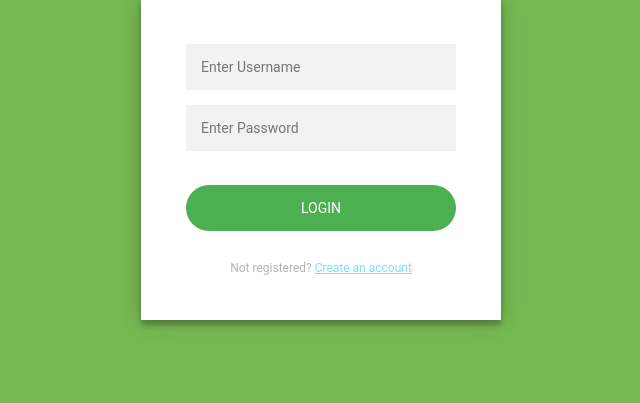
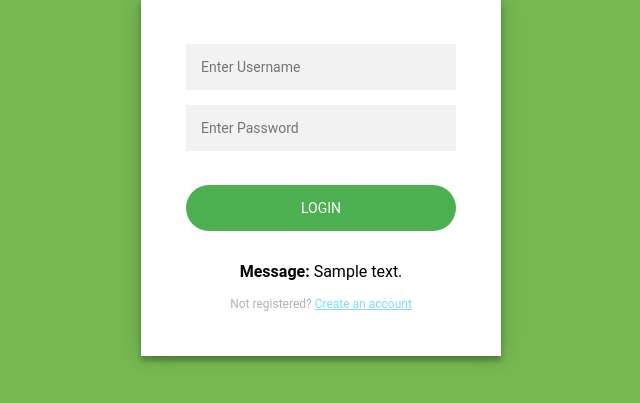
Before and after one commit to shishu1998/CourseRatingProject, a Flask app: template templates/index.html in a window 1280 px wide. Shown: the part 110-513 px from the top of the page, without its empty margins (319-959 px from the left). Run offline with Flask 2, Linux system fonts and the light colour scheme; the template is opened without the code that fills it: most values are stand-ins (such as "Sample title", 1, 10 or a date in 2020).

Commit message:
registering students

```diff
--- a/UserProcedures.sql
+++ b/UserProcedures.sql
@@ -1,3 +1,5 @@
+Use CourseMetric;
+
 DROP PROCEDURE IF EXISTS GetCoursesByUser;
 DROP PROCEDURE IF EXISTS GetCOursesByUserName;
 DROP PROCEDURE IF EXISTS RegisterStudent;
@@ -25,11 +27,13 @@ DELIMITER ;
 DELIMITER //
 CREATE PROCEDURE RegisterStudent(IN UName VARCHAR(20), IN PW VARCHAR(64), IN FName VARCHAR(64), OUT Success Boolean)
 BEGIN
+	DECLARE PWHash VARCHAR(64);
+    SET PWHash = sha2(PW, 256);
 	IF UName IN (SELECT UserName FROM Users)
 		THEN SET Success = false;
 	ELSE
 		BEGIN
-			INSERT INTO Users (UserName, LoginPassword, FullName, UserTypeID) VALUES (UName, PW, FName, 1);
+			INSERT INTO Users (UserName, LoginPassword, FullName, UserTypeID) VALUES (UName, PWHash, FName, 1);
             SET Success = true;
 		END;
     END IF;
--- a/app.py
+++ b/app.py
@@ -4,13 +4,15 @@ app = Flask(__name__)
 
 @app.route('/', methods=['GET', 'POST'])
 def homepage():
-    error = None
+    message = None
+    if 'Message' in request.args:
+        message = request.args['Message']
     if request.method == 'POST':
         if ValidateUser(request.form['UserName'], request.form['Password']):
             return redirect(url_for('rate', UserName=request.form['UserName']))
         else:
-            error = 'Invalid Credentials. Please try again.'
-    return render_template('index.html', error=error)
+            message = 'Invalid Credentials. Please try again.'
+    return render_template('index.html', message=message)
 
 @app.route('/rate', methods=['GET','POST'])
 def rate():
@@ -26,3 +28,15 @@ def rate():
         else:
             message = 'Please do not leave more than one rating per class'
     return render_template('rate.html',UserName=UserName, Courses=GetCoursesByUsername(UserName), message=message)
+
+@app.route('/register', methods=['GET', 'POST'])
+def register():
+    error = None
+    if request.method == 'POST':
+        if request.form['Password'] != request.form['Verify']:
+            error = 'Please make sure your password is typed correctly'
+        elif RegisterStudent(request.form['UserName'], request.form['Password'], request.form['FullName']):
+            return redirect(url_for('homepage', Message='Account registered successfully!'))
+        else:
+            error = 'Username already exists in the database'
+    return render_template('register.html', error=error)
--- a/templates/index.html
+++ b/templates/index.html
@@ -15,10 +15,10 @@
                     <input type="password" name="Password" placeholder = "Enter Password" required autofucs>
                     <br><br>
                     <input id = "submitButton" class = "submit" type="submit" value="Login">
-                    {% if error %}
-                        <p class="error"><strong>Error:</strong> {{ error }}
+                    {% if message %}
+                        <p class="error"><strong>Message:</strong> {{ message }}
                     {% endif %}
-                    <p class="message">Not registered? <a href="">Create an account</a></p>
+                    <p class="message">Not registered? <a href="/register">Create an account</a></p>
                 </form>
             </div>
         </div>
--- a/templates/rate.html
+++ b/templates/rate.html
@@ -13,16 +13,15 @@
 			Welcome, {{UserName}}!
 		  {% endif %}
 		  </div> <br>
+			{% if Courses %}
 			  <form action="" method="post">
 				  <div>
-                  {% if Courses %}
 					Select Your Course <br>
 					<select id ="selectCourse" name="Course">
 					  {% for Course in Courses %}
 						<option value="{{Course[0]}} - {{Course[1]}} - {{Course[2]}}">{{Course[0]}} - {% if Course[1]%} {{Course[1]}} - {% endif %} {{Course[2]}}</option>
 					  {% endfor %}
 					</select>
-                  {% endif %}
 				  </div><br>
 				  <div>
 				  Choose Your Rating
@@ -45,6 +44,9 @@
 				  {% endif %}
 				  </div>
 			  </form>
+			{% else %}
+				You are not enrolled in any courses
+			{% endif %}
           </div>
       </div>
      </body>
```
Also changed, not shown: templates/register.html (added, +25 -0 lines). Lines whose indentation alone changed are shown as unchanged.
